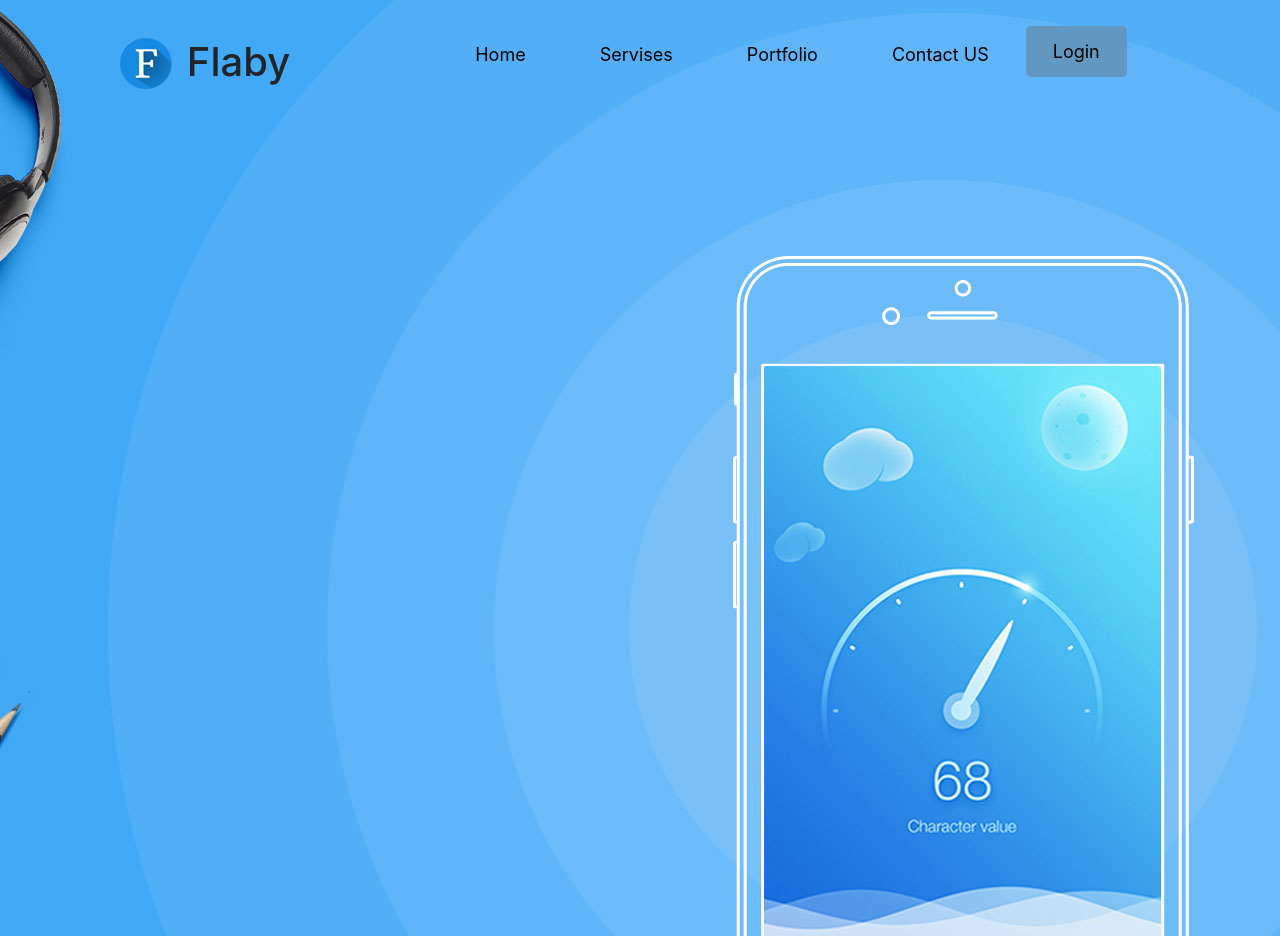
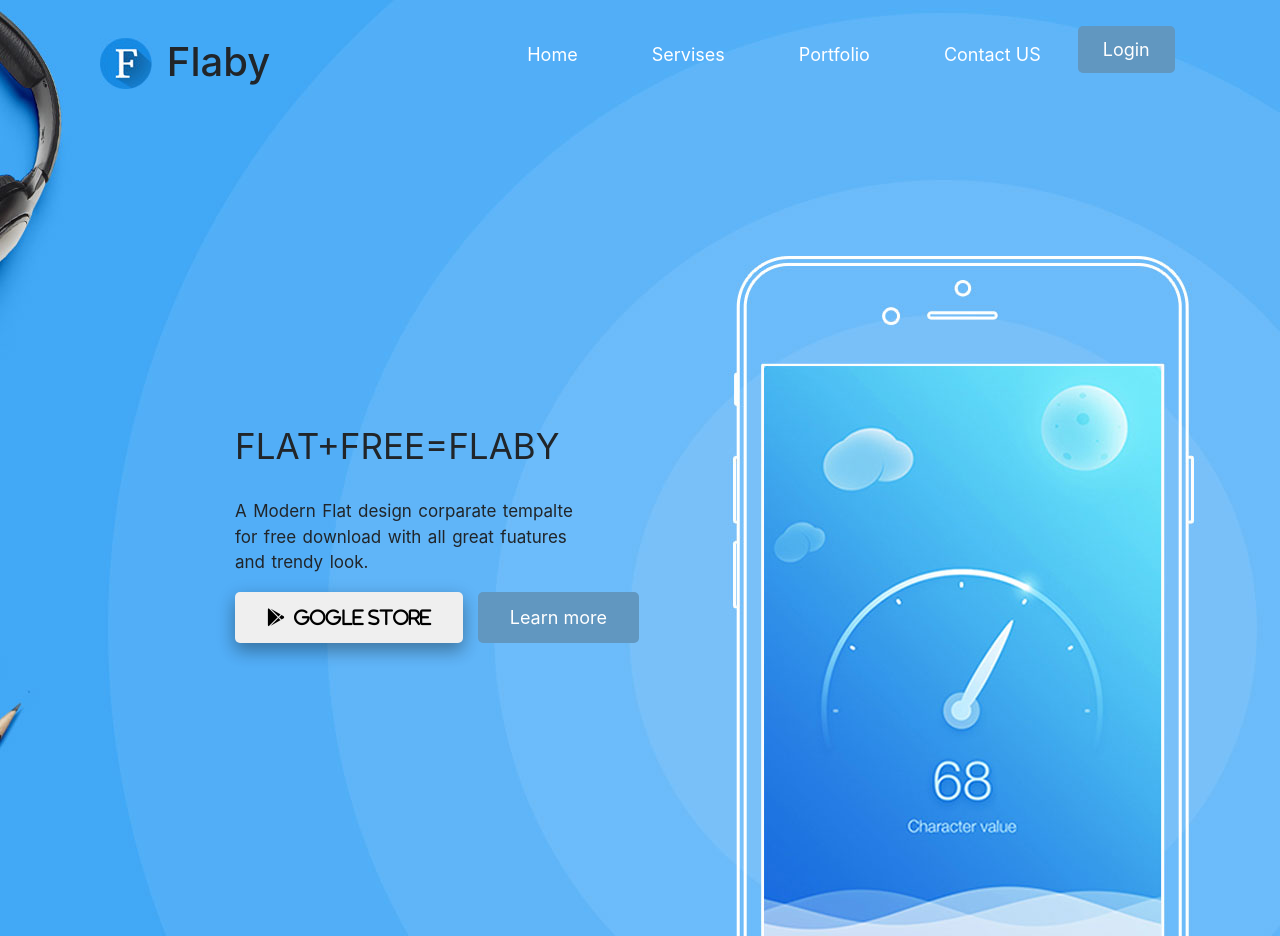
Before and after one commit to MindFure/Flapytest, a plain HTML site: page pp/index.html in a window 1280 px wide. Drawn offline with nearby package versions, Linux system fonts and the light colour scheme.

Commit message:
flaby title

```diff
--- a/pp/assets/css/style.css
+++ b/pp/assets/css/style.css
@@ -5,9 +5,11 @@ header {
     height: 936px;
 
 }
-h1{
+
+h1 {
     margin: 0 15px;
 }
+
 ul,
 li {
     display: block;
@@ -26,14 +28,18 @@ li {
 .menu__item a {
     font-size: 18px;
     text-decoration: none;
-    color: black;
+    color: white;
 }
 
-.menu__item{
+.menu__item {
     margin: 0 37px;
+
 }
-.menu{
+
+.menu {
     padding-top: 41px;
+    padding-left: 100px;
+
 }
 
 .button1 {
@@ -42,13 +48,93 @@ li {
     padding-left: 25px;
     padding-right: 25px;
     border-radius: 5px;
-   border-color: transparent;
+    border-color: transparent;
     padding-top: 10px;
     padding-bottom: 10px;
     margin-top: -15px;
     text-align: center;
+    color: white;
+    outline: none;
+    text-decoration: none;
+    /* убирать подчёркивание у ссылок */
+    user-select: none;
+    border: none;
 }
 
-.imges{
+.imges {
     padding-top: 38px;
+    padding-right: 40px;
 }
+
+.text_intro {
+    text-transform: uppercase;
+    line-height: 3em;
+    font-size: 35px;
+}
+
+.text {
+    width: 500px;
+    font-size: 17px;
+    line-height: 1.5em;
+    word-spacing: 0.1em;
+
+}
+
+.text_but {
+    margin-top: 305px;
+    margin-left: 220px;
+}
+
+.button2 {
+    font-size: 18px;
+    border-radius: 5px;
+    box-shadow: 0 8px 16px 0 rgba(0, 0, 0, 0.2), 0 6px 20px 0 rgba(0, 0, 0, 0.19);
+    border-color: transparent;
+    padding-left: 30px;
+    padding-right: 30px;
+    padding-top: 10px;
+    padding-bottom: 10px;
+    text-align: center;
+
+
+}
+
+#b2:hover {
+    width: 230px;
+    -webkit-box-shadow: 0px 3px 1px rgba(0, 0, 0, 0.2);
+    -moz-box-shadow: 0px 3px 1px rgba(0, 0, 0, 0.2);
+    box-shadow: 0px 3px 1px rgba(0, 0, 0, 0.2);
+}
+
+.button3 {
+    font-size: 18px;
+    background-color: #6197c0;
+    padding-left: 30px;
+    padding-right: 30px;
+    border-radius: 5px;
+    border-color: transparent;
+    padding-top: 10px;
+    padding-bottom: 10px;
+    margin-left: 10px;
+    text-align: center;
+    color: white;
+    outline: none;
+    text-decoration: none;
+    /* убирать подчёркивание у ссылок */
+    user-select: none;
+}
+
+#b3:hover {
+
+    background-color: #ff3434;
+
+
+}
+
+.button1:active,
+button1:focus,
+button1:hover {
+
+    background: rgb(232, 95, 76);
+    background: rgb(152, 15, 0);
+}
--- a/pp/index.html
+++ b/pp/index.html
@@ -9,6 +9,7 @@
 
 
     <link rel="stylesheet" href="bootstrap-4.5.2-dist/css/bootstrap.min.css">
+    <script src="https://kit.fontawesome.com/e4496562d2.js" crossorigin="anonymous"></script>
     <link rel="stylesheet" href="assets/css/style.css">
     <title>Flaby</title>
 </head>
@@ -18,14 +19,14 @@
         <div class="intro">
             <div class="container">
                 <div class="row">
-                    <div class="col-md-3  ">
+                    <div class="col-xl-3  ">
 
                         <div class="imges d-flex justify-content-center">
                             <img src="assets/img/f_03.jpg" alt="фон">
                             <h1> Flaby</h1>
                         </div>
                     </div>
-                    <div class="col-md-9 ml-auto">
+                    <div class="col-xl-9 ml-auto">
 
                         <nav>
                             <ul class="menu d-flex justify-content-center">
@@ -38,7 +39,7 @@
                                 <li class="menu__item"><a href="#">Contact US</a>
                                 </li>
 
-                                <button type="button" class="button1">Login</button>
+                                <button type="button" id="b1" class="button1">Login</button>
                             </ul>
                         </nav>
 
@@ -46,7 +47,16 @@
                 </div>
 
             </div>
+            <div class="col-xl-7">
+                <div class="text_but">
+                    <div class="text_intro"> Flat+free=Flaby</div>
+                    <p class="text">A Modern Flat design corparate tempalte<br> for free download with all great fuatures<br> and trendy look.</p>
 
+                    <button type="button" id="b2" class="button2"><i class="fab fa-google-play">&nbsp;&nbsp;Gogle Store</i></button>
+
+                    <button type="button" id="b3" class="button3">Learn more</button>
+                </div>
+            </div>
         </div>
     </header>
 
```
